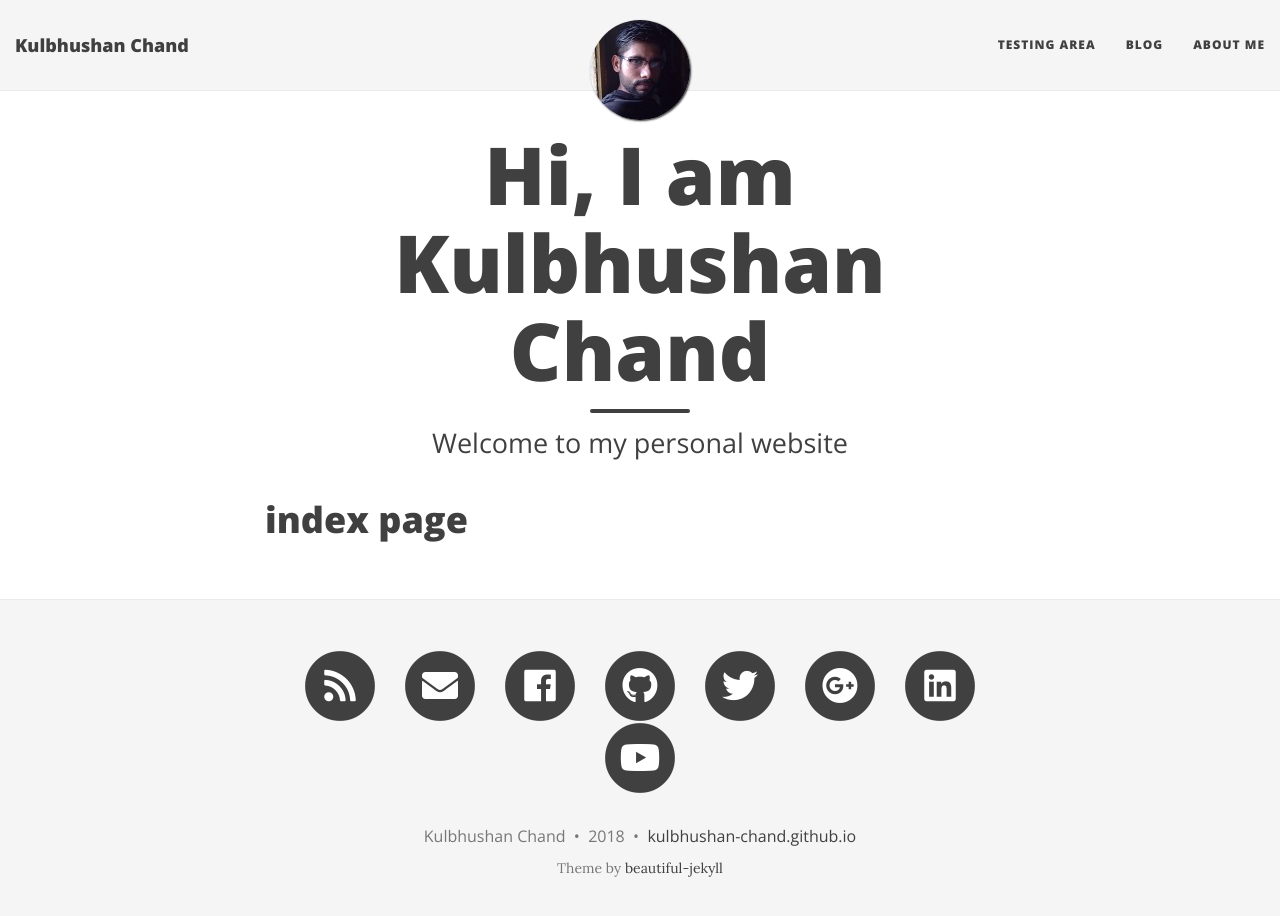
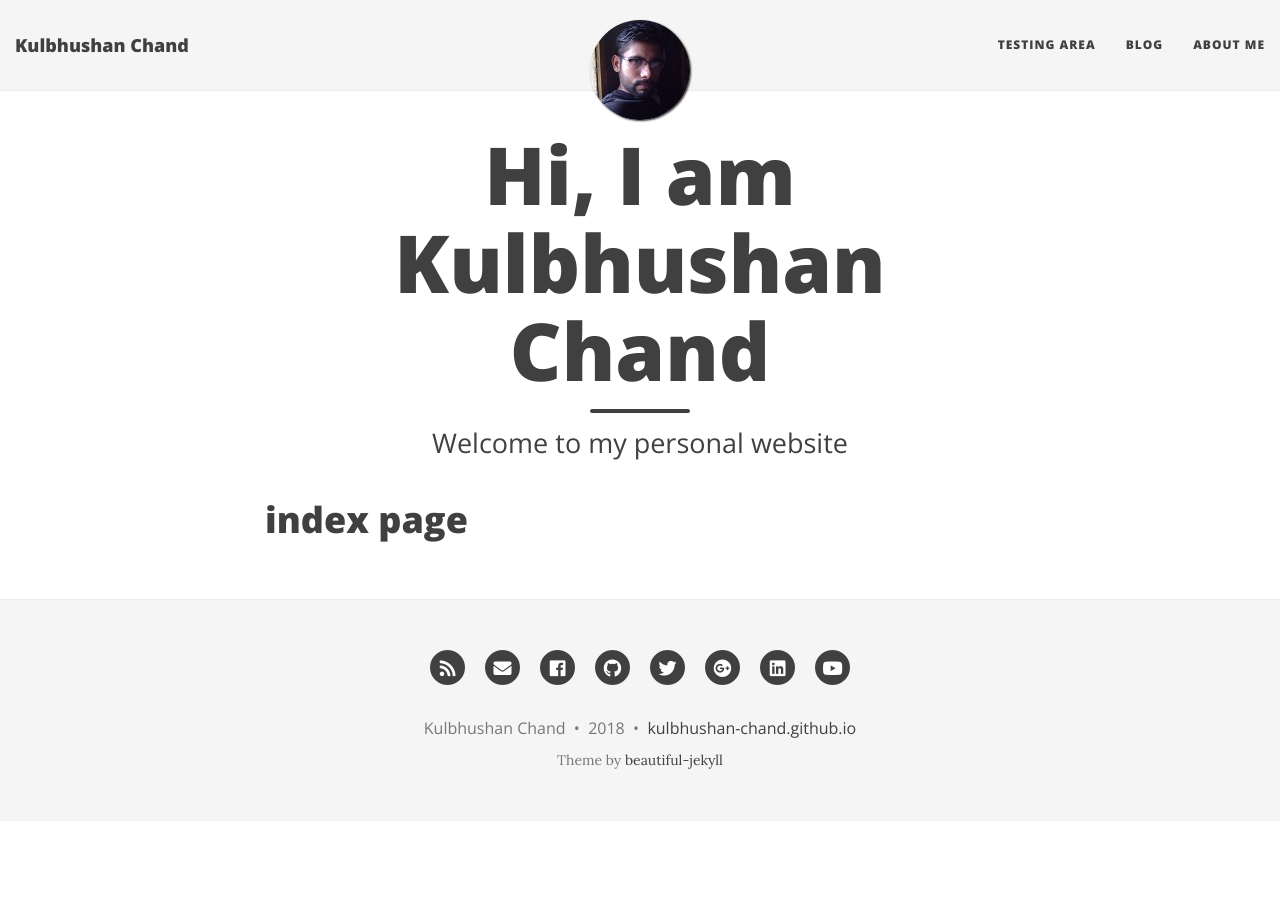
Before and after one commit to kulbhushanchand/kulbhushan-chand.github.io-v1, a Jekyll site: the page built from index.html, in a window 1280 px wide and 929 px high. Shown: the top 916 px of the window. Built offline with Jekyll 4.4.1, drawn with Linux system fonts in a browser that asks for light colours; nearby versions of some CDN libraries.

Commit message:
Update footer.html

```diff
--- a/_includes/footer.html
+++ b/_includes/footer.html
@@ -14,7 +14,7 @@
             {%- else -%}
               <a href="{{element.baseURL}}{{ site.social-network-links[curkey] }}" title="{{ element.name }}">
             {%- endif -%}
-                <span class="fa-stack fa-2x" aria-hidden="true">
+                <span class="fa-stack fa-1.5x" aria-hidden="true">
                   <i class="fas fa-circle fa-stack-2x"></i>
                   {%- if element.name == 'RSS' -%}
                   <i class="fas {{ element.icon }} fa-stack-1x fa-inverse"></i>
```
